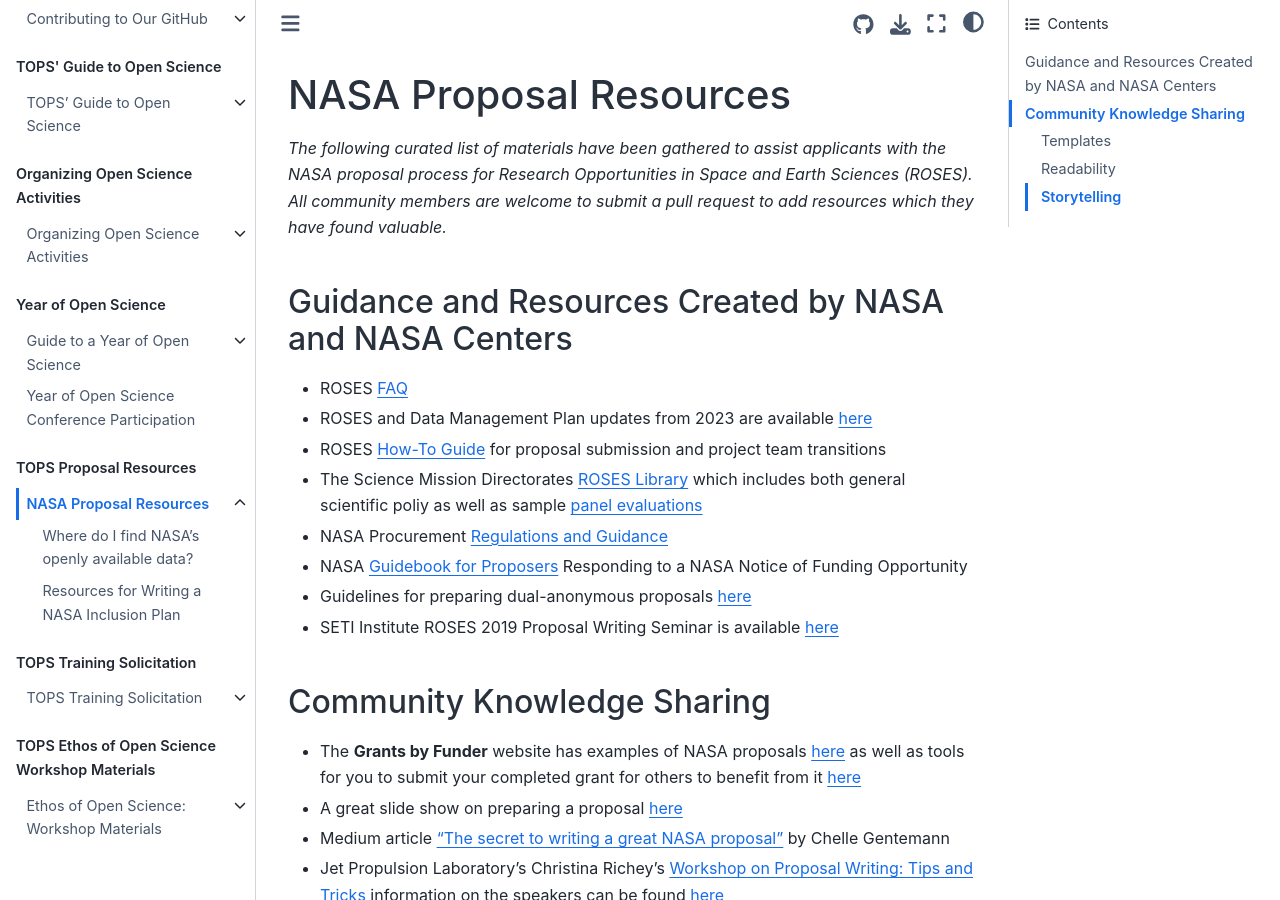
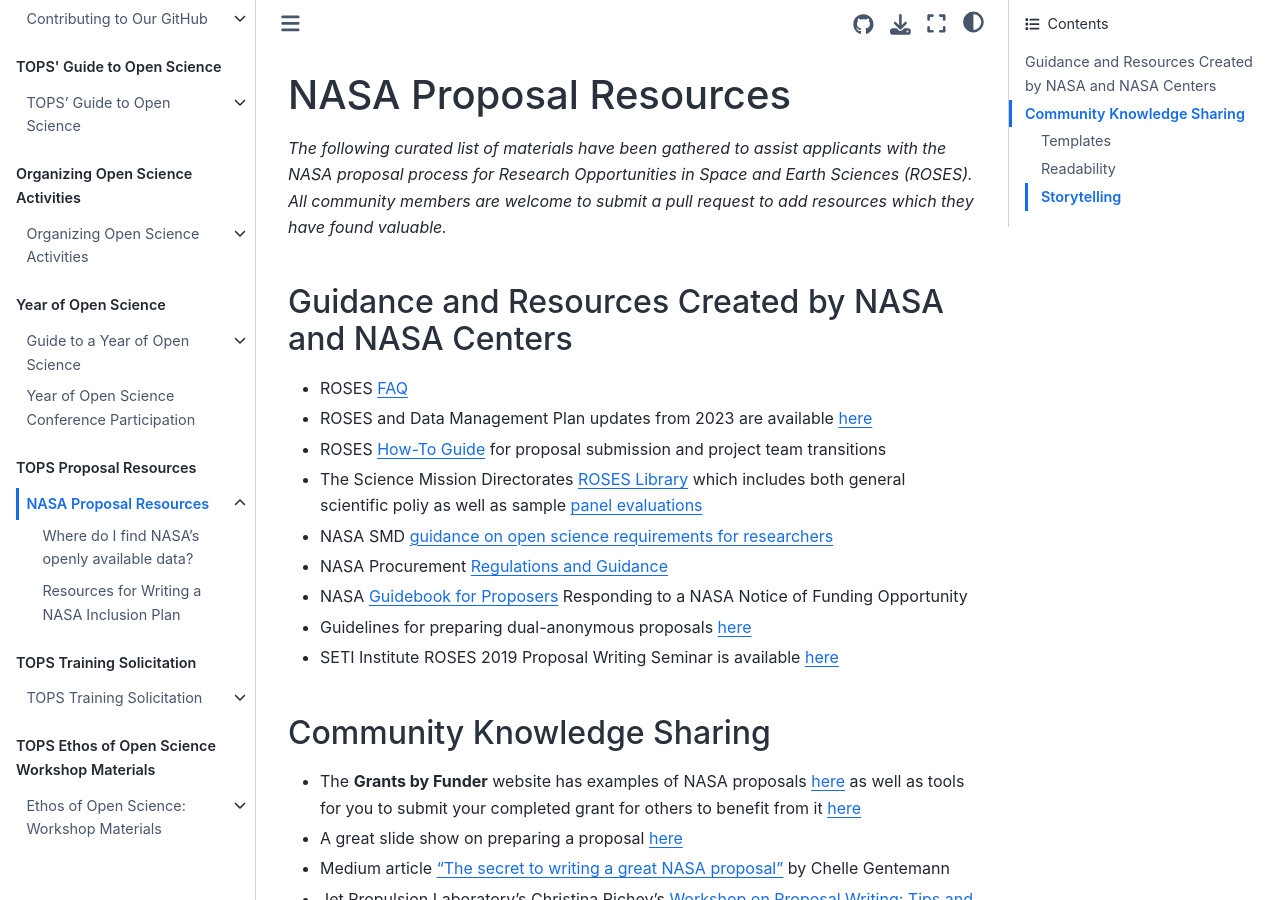
Before and after one commit to nasa/Transform-to-Open-Science-Book, a Jupyter Book: the page built from Proposal_Resources/readme.md, in a window 1280 px wide and 900 px high. Built offline with Jupyter Book 1.0.4 settings and Sphinx 7.4.7 and the Sphinx Book theme 1.1.4, drawn with Linux system fonts in a browser that asks for light colours.

Commit message:
Update readme.md
add link to SMD OSS guidance

```diff
--- a/Proposal_Resources/readme.md
+++ b/Proposal_Resources/readme.md
@@ -8,6 +8,7 @@
 * ROSES and Data Management Plan updates from 2023 are available [here](https://www.earthdata.nasa.gov/news/roses-2023-dmp)
 * ROSES [How-To Guide](https://science.nasa.gov/researchers/sara/how-to-guide) for proposal submission and project team transitions
 * The Science Mission Directorates [ROSES Library](https://science.nasa.gov/researchers/sara/library-and-useful-links) which includes both general scientific poliy as well as sample [panel evaluations](https://science.nasa.gov/files/science-pink/s3fs-public/atoms/files/ExamplePanelEvaluation_0422.pdf)
+* NASA SMD [guidance on open science requirements for researchers](https://github.com/nasa/smd-open-science-guidelines)
 * NASA Procurement [Regulations and Guidance](https://www.nasa.gov/offices/procurement/gpc/regulations_and_guidance)
 * NASA [Guidebook for Proposers](https://www.nasa.gov/sites/default/files/atoms/files/nasa_guidebook_for_proposers-feb_2022_tagged.pdf) Responding to a NASA Notice of Funding Opportunity
 * Guidelines for preparing dual-anonymous proposals [here](https://nspires.nasaprs.com/external/viewrepositorydocument?cmdocumentid=896942&solicitationId={AB776446-03A8-4C24-845D-2E5A2ADA2D5A}&viewSolicitationDocument=1)
```
